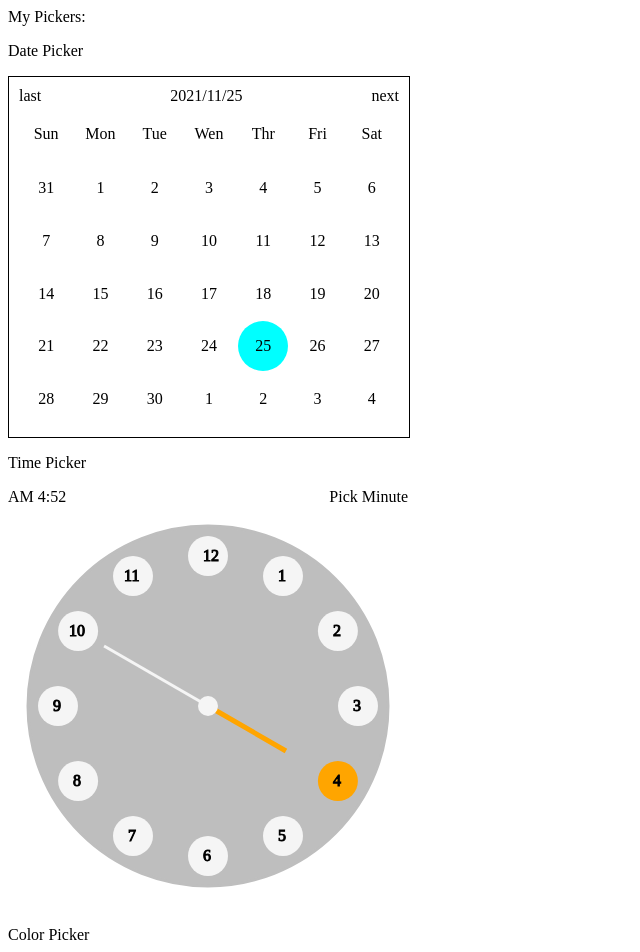
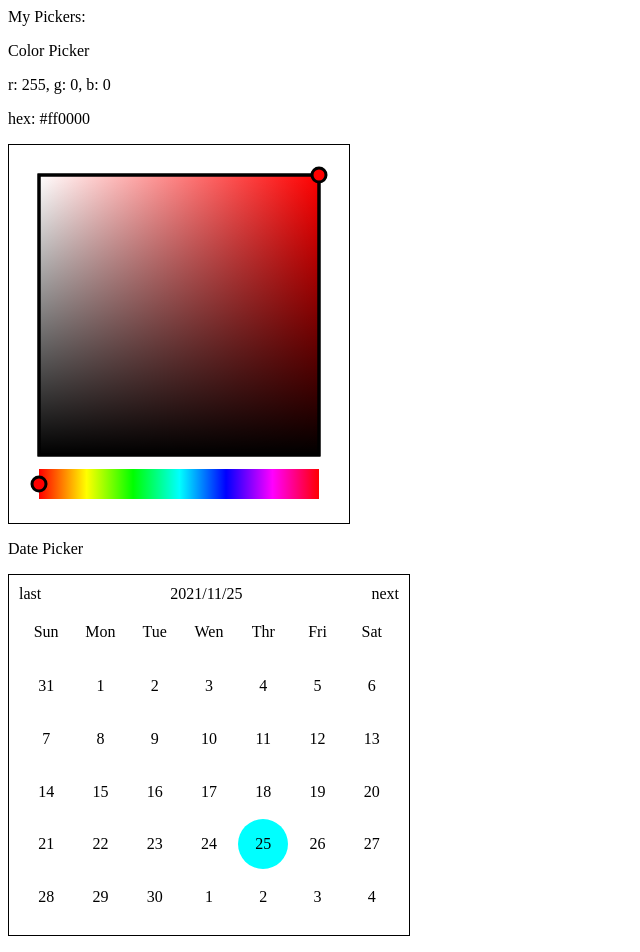
Before and after one commit to MuJungHo/react-pickers, a React (Create React App) app: page / in a window 1280 px wide. Shown: the top 952 px of the page, without its empty margins (0-640 px from the left). Built offline with nearby package versions, Linux system fonts and the light colour scheme.

Commit message:
[更新] 選擇器位置

```diff
--- a/src/App.js
+++ b/src/App.js
@@ -6,9 +6,9 @@ function App() {
   return (
     <div>
       My Pickers:
+      <ColorPicker value={'#ff0000'} onChange={color => console.log(color)}/>
       <DatePicker value={new Date()} onChange={date => console.log(date)}/>
       <TimePicker value={new Date()} onChange={time => console.log(time)}/>
-      <ColorPicker value={'#ff0000'} onChange={color => console.log(color)}/>
     </div>
   );
 }
```
Also changed, not shown: 1 other file (tests, documents, lock files or other folders).
